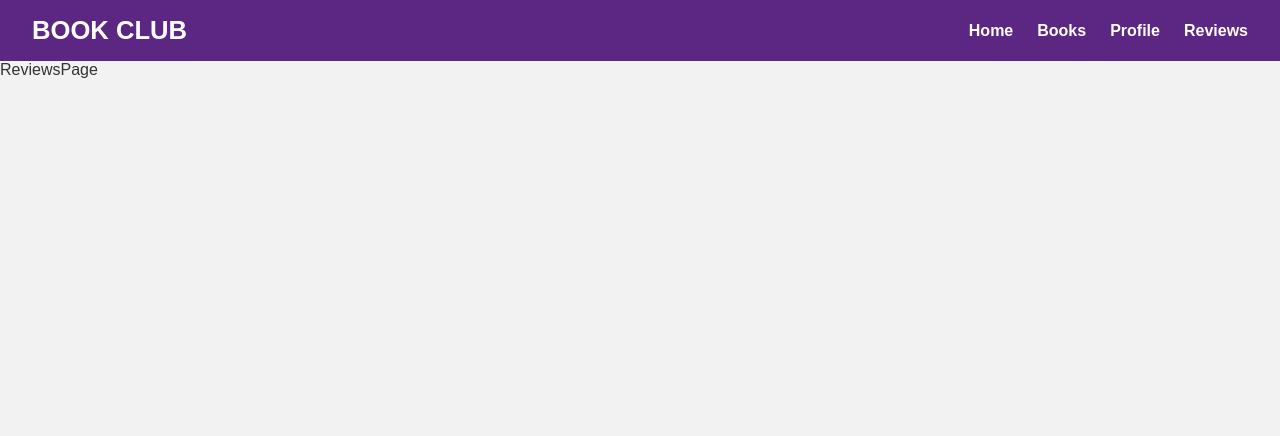
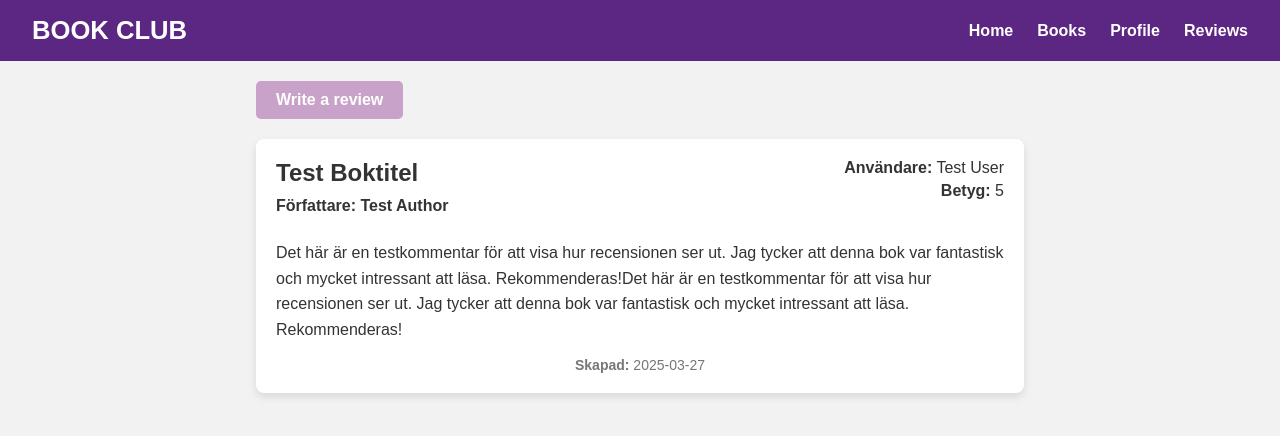
Before and after one commit to AlmaHul/BookClubApp-Frontend, a React (Vite) app in the folder frontend/: page /review in a window 1280 px wide. Shown: the top 436 px of the page. Built offline with nearby package versions, Linux system fonts and the light colour scheme.

Commit message:
reviewPage med style klar

```diff
--- a/frontend/src/App.jsx
+++ b/frontend/src/App.jsx
@@ -1,7 +1,6 @@
 import { Route, Routes } from 'react-router-dom';
 import HomePage from './pages/HomePage';
 import Navbar from './components/Navbar';
-import BooksPage from './pages/BooksPage';
 import ProfilePage from './pages/ProfilePage';
 import ReviewsPage from './pages/ReviewsPage';
 
@@ -14,7 +13,6 @@ function App() {
     <Navbar />
 <Routes>
 <Route path="/" element={<HomePage />} />
-<Route path="/books" element={<BooksPage />} />
 <Route path="/profile" element={<ProfilePage />} />
 <Route path="/review" element={<ReviewsPage />} />
 
--- a/frontend/src/pages/BooksPage.jsx
+++ /dev/null
@@ -1,7 +0,0 @@
-const BooksPage = () => {
-    return(
-        <div> BooksPage </div>
-)
-
-    };
-export default BooksPage;
--- a/frontend/src/pages/ReviewsPage.jsx
+++ b/frontend/src/pages/ReviewsPage.jsx
@@ -1,7 +1,58 @@
+import React from 'react';
+import "../styles/ReviewsPage.css";
+
 const ReviewsPage = () => {
-    return(
-        <div> ReviewsPage </div>
-)
+    // Här hårdkodar vi en recension
+    const reviews = [
+        {
+            id: 1,
+            title: "Test Boktitel",
+            author: "Test Author",
+            comment: "Det här är en testkommentar för att visa hur recensionen ser ut. Jag tycker att denna bok var fantastisk och mycket intressant att läsa. Rekommenderas!Det här är en testkommentar för att visa hur recensionen ser ut. Jag tycker att denna bok var fantastisk och mycket intressant att läsa. Rekommenderas!",
+            user: "Test User",
+            rating: 5,
+            created_at: "2025-03-27"
+        }
+    ];
 
+    const handleCreateReview = () => {
+        // Här kan du lägga till logik för att navigera till en sida för att skriva en recension
+        console.log('Navigating to create review page...');
     };
+
+    return (
+        <div className="reviews-page">
+            {/* Knapp för att skapa en recension */}
+           <a href="#" className="create-review-link" onClick={handleCreateReview}>
+    Write a review
+</a>
+
+            {/* Recensioner */}
+            <div className="reviews-container">
+                {reviews.map((review) => (
+                    <div className="review-card" key={review.id}>
+                        <div className="review-header">
+                            <div className="review-left">
+                                <h2 className="review-title">{review.title}</h2>
+                                <p className="review-author"><strong>Författare:</strong> {review.author}</p>
+                            </div>
+
+                            <div className="review-right">
+                                <p className="review-user"><strong>Användare:</strong> {review.user}</p>
+                                <p className="review-rating"><strong>Betyg:</strong> {review.rating}</p>
+                            </div>
+                        </div>
+
+                        <p className="review-comment">{review.comment}</p>
+
+                        <div className="review-created-at">
+                            <p><strong>Skapad:</strong> {review.created_at}</p>
+                        </div>
+                    </div>
+                ))}
+            </div>
+        </div>
+    );
+};
+
 export default ReviewsPage;
--- /dev/null
+++ b/frontend/src/styles/ReviewsPage.css
@@ -0,0 +1,82 @@
+
+.reviews-page {
+    width: 60%;
+    margin: 20px auto;
+}
+
+.create-review-link {
+    display: inline-block;
+    padding: 10px 20px;
+    background-color:  #c8a2c8;
+    color: white;
+    text-decoration: none; /* Tar bort understrykningen */
+    font-size: 16px;
+    font-weight: bold;
+    border-radius: 5px;
+    text-align: center;
+    transition: background-color 0.3s ease, transform 0.3s ease;
+    cursor: pointer;
+}
+
+.create-review-link:hover {
+    background-color: #800080;
+    transform: translateY(-2px); /* Ger en liten effekt när man hovrar över länken */
+}
+
+.reviews-container {
+    margin-top: 20px;
+}
+
+.review-card {
+    background-color: white;
+    border-radius: 8px;
+    padding: 20px;
+    margin-bottom: 20px;
+    box-shadow: 0 4px 8px rgba(0, 0, 0, 0.1);
+}
+
+.review-header {
+    display: flex;
+    justify-content: space-between;
+    margin-bottom: 15px;
+}
+
+.review-left {
+    flex: 1;
+    padding-right: 20px;
+    text-align: left;
+}
+
+.review-right {
+    flex: 1;
+    text-align: right;
+}
+
+.review-title {
+    font-size: 24px;
+    font-weight: bold;
+    margin-bottom: 10px;
+}
+
+.review-author {
+    font-weight: bold;
+    margin-bottom: 10px;
+}
+
+.review-user,
+.review-rating {
+    margin-bottom: 5px;
+}
+
+.review-comment {
+    font-size: 16px;
+    margin-bottom: 15px;
+    line-height: 1.6;
+    text-align: left;
+}
+
+.review-created-at {
+    font-size: 14px;
+    color: #777;
+    text-align: center;
+}
```
